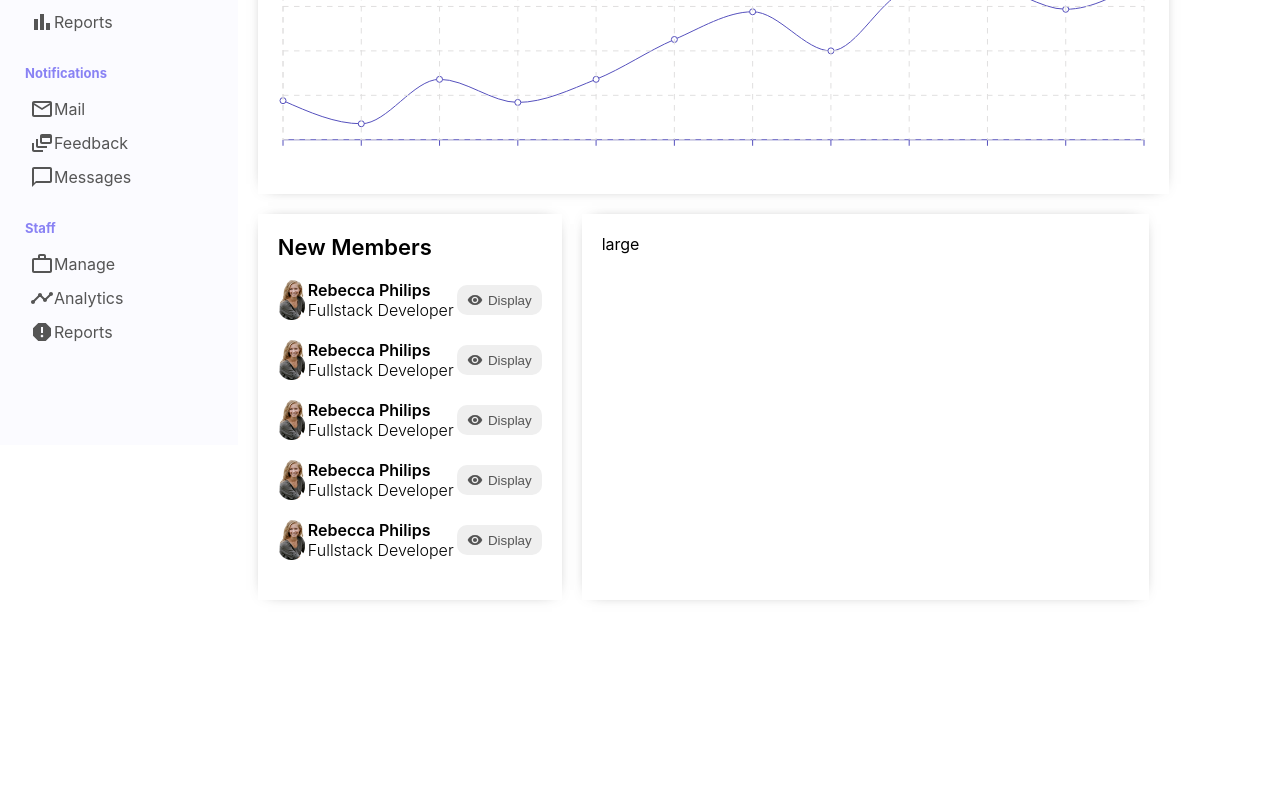
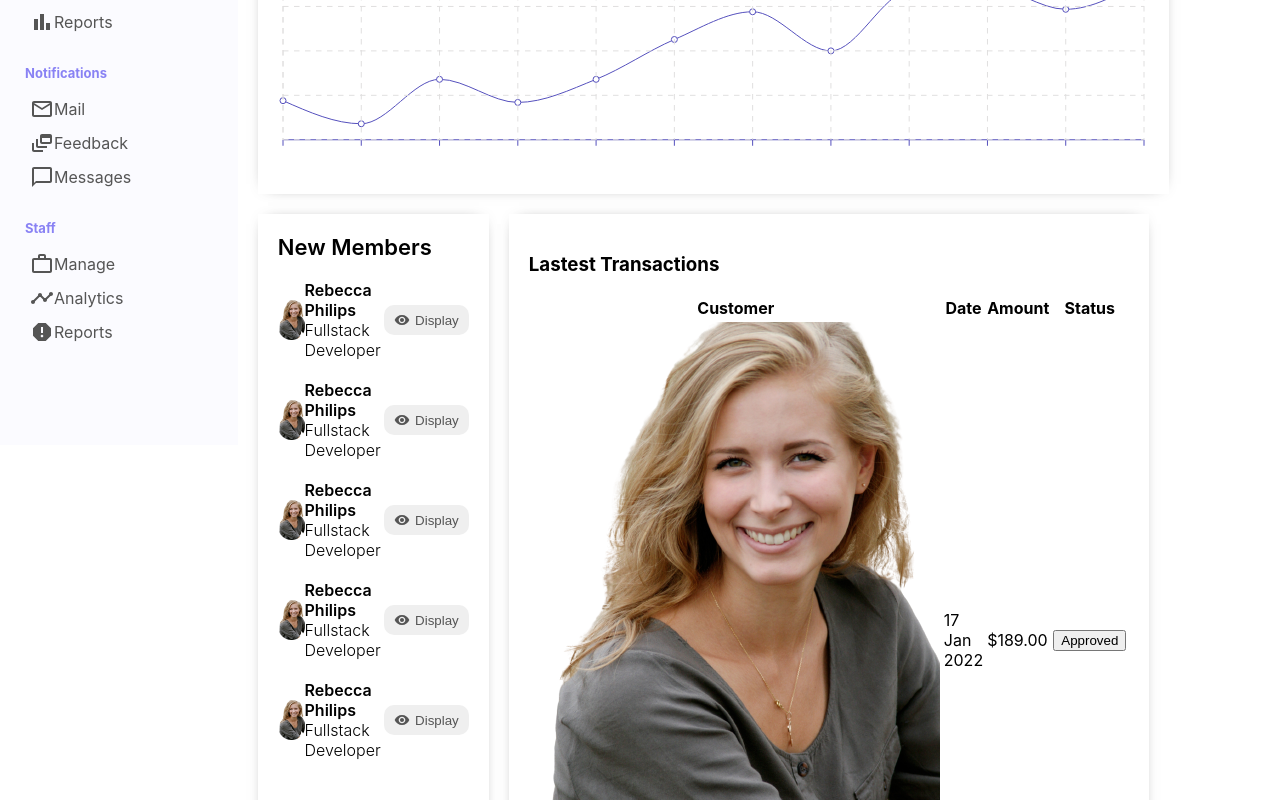
Before and after one commit to Justina177/Admin-Dashboard, a React (Create React App) app: page / in a window 1280 px wide. Shown: the part 355-1155 px from the top of the page. Before the commit the page ends 975 px from the top, so only its background shows below. Built offline with nearby package versions, Linux system fonts and the light colour scheme.

Commit message:
Added the widgetLg component

```diff
--- a/src/widgetlg/Widgetlg.jsx
+++ b/src/widgetlg/Widgetlg.jsx
@@ -1,10 +1,71 @@
+// import { Table } from '@mui/material';
 import React from 'react';
-import './Widgetlg.css'
+import './Widgetlg.css';
+import img1 from '../images/pexels-pixabay-38554-removebg-preview.png'
 
 export default function Widgetlg() {
+  const Button = ({ type }) => {
+    return <button className={"widgetLgButton" + type}>{type}</button>
+  }
   return (
     <div className="widgetlg">
-     large
+      <h3 className="widgetLgTitle">Lastest Transactions</h3>
+      <table className="wigetLgTable">
+        <tr className="wigetLgTr">
+          <th className="wigetLgTh">Customer</th>
+          <th className="wigetLgTh">Date</th>
+          <th className="wigetLgTh">Amount</th>
+          <th className="wigetLgTh">Status</th>
+        </tr>
+
+        <tr className="widgetLgTr">
+          <td className="widgetLgUser">
+            <img src={img1} alt="" className="widgetLgImg" />
+            <span className="widgetLgName">Sarah Carter</span>
+          </td>
+          <td className="widgetLgDate">17 Jan 2022</td>
+          <td className="widgetLgAmount">$189.00</td>
+          <td className="widgetLgStatus">
+            <Button type="Approved" />
+          </td>
+        </tr>
+
+        <tr className="widgetLgTr">
+          <td className="widgetLgUser">
+            <img src={img1} alt="" className="widgetLgImg" />
+            <span className="widgetLgName">Sarah Carter</span>
+          </td>
+          <td className="widgetLgDate">17 Jan 2022</td>
+          <td className="widgetLgAmount">$189.00</td>
+          <td className="widgetLgStatus">
+            <Button type="Pending" />
+          </td>
+        </tr>
+
+        <tr className="widgetLgTr">
+          <td className="widgetLgUser">
+            <img src={img1} alt="" className="widgetLgImg" />
+            <span className="widgetLgName">Sarah Carter</span>
+          </td>
+          <td className="widgetLgDate">17 Jan 2022</td>
+          <td className="widgetLgAmount">$189.00</td>
+          <td className="widgetLgStatus">
+            <Button type="Declined" />
+          </td>
+        </tr>
+
+        <tr className="widgetLgTr">
+          <td className="widgetLgUser">
+            <img src={img1} alt="" className="widgetLgImg" />
+            <span className="widgetLgName">Sarah Carter</span>
+          </td>
+          <td className="widgetLgDate">17 Jan 2022</td>
+          <td className="widgetLgAmount">$189.00</td>
+          <td className="widgetLgStatus">
+            <Button type="Approved" />
+          </td>
+        </tr>
+      </table>
     </div>
   )
 }
```
